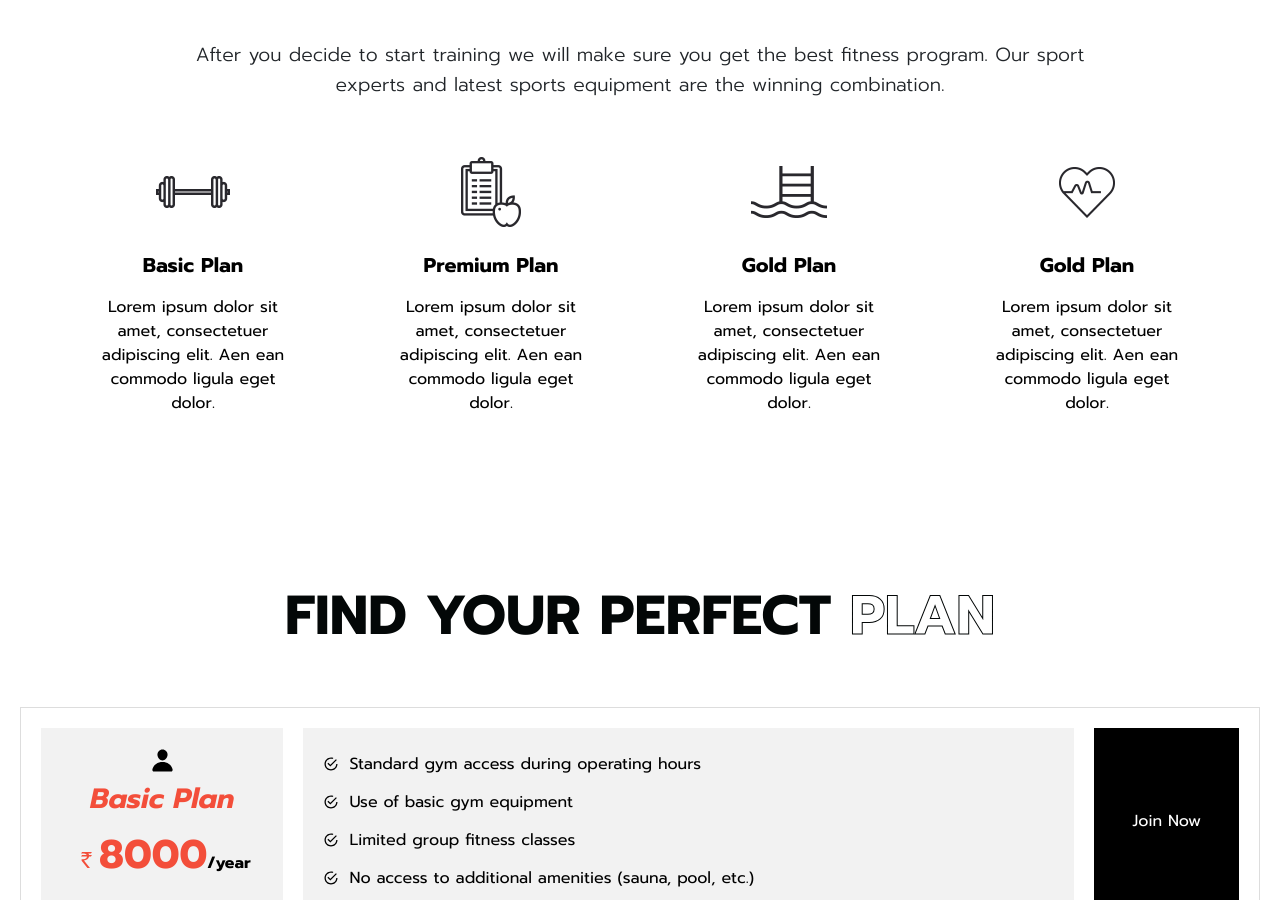
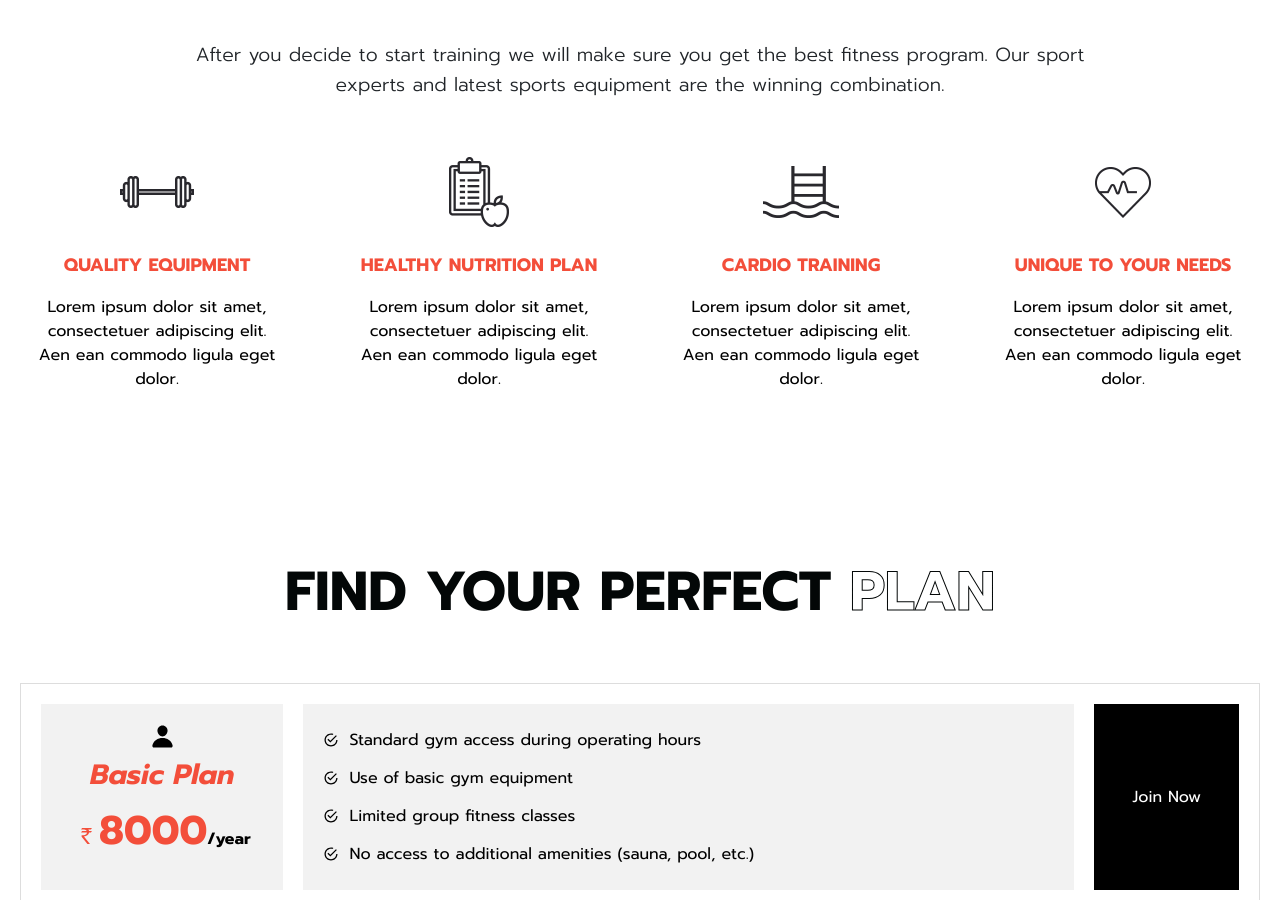
Before and after one commit to shreyasshrey/gym-app, a React (Create React App) app: page / in a window 1280 px wide. Shown: the part 1440-2340 px from the top of the page. Built offline with nearby package versions, Linux system fonts and the light colour scheme.

Commit message:
goals page updated

```diff
--- a/src/Webpage/Goals.css
+++ b/src/Webpage/Goals.css
@@ -15,7 +15,7 @@
   display: flex;
   justify-content: center;
   flex-wrap: wrap;
-  gap: 0rem 3rem;
+  gap: 0rem 2rem;
   padding: 30px 0 0 0;
 }
 .goal-cards {
@@ -24,7 +24,7 @@
   align-items: center;
   justify-content: space-between;
   gap: 20px;
-  width: 250px;
+  width: 290px;
   padding: 20px;
   /* background: var(--bg-color); */
   color: #000;
@@ -41,10 +41,12 @@
   color: var(--orange);
 }
 .goal-title {
-  font-size: 20px;
+  font-size: 18px;
   font-weight: bold;
   /* font-style: italic; */
   line-height: 20px;
+  text-transform: uppercase;
+  color: var(--bg-color);
 }
 .goal-cost {
   text-align: center;
--- a/src/Webpage/Goals.js
+++ b/src/Webpage/Goals.js
@@ -9,22 +9,22 @@ const Goals = () => {
   const goalList = [
     {
       icon: Goal1,
-      title: 'Basic Plan',
+      title: 'Quality Equipment',
       cost: 'Lorem ipsum dolor sit amet, consectetuer adipiscing elit. Aen ean commodo ligula eget dolor.',
     },
     {
       icon: Goal2,
-      title: 'Premium Plan',
+      title: 'Healthy Nutrition Plan',
       cost: 'Lorem ipsum dolor sit amet, consectetuer adipiscing elit. Aen ean commodo ligula eget dolor.',
     },
     {
       icon: Goal3,
-      title: 'Gold Plan',
+      title: 'Cardio Training',
       cost: 'Lorem ipsum dolor sit amet, consectetuer adipiscing elit. Aen ean commodo ligula eget dolor.',
     },
     {
       icon: Goal4,
-      title: 'Gold Plan',
+      title: 'Unique to Your Needs',
       cost: 'Lorem ipsum dolor sit amet, consectetuer adipiscing elit. Aen ean commodo ligula eget dolor.',
     },
   ];
```
